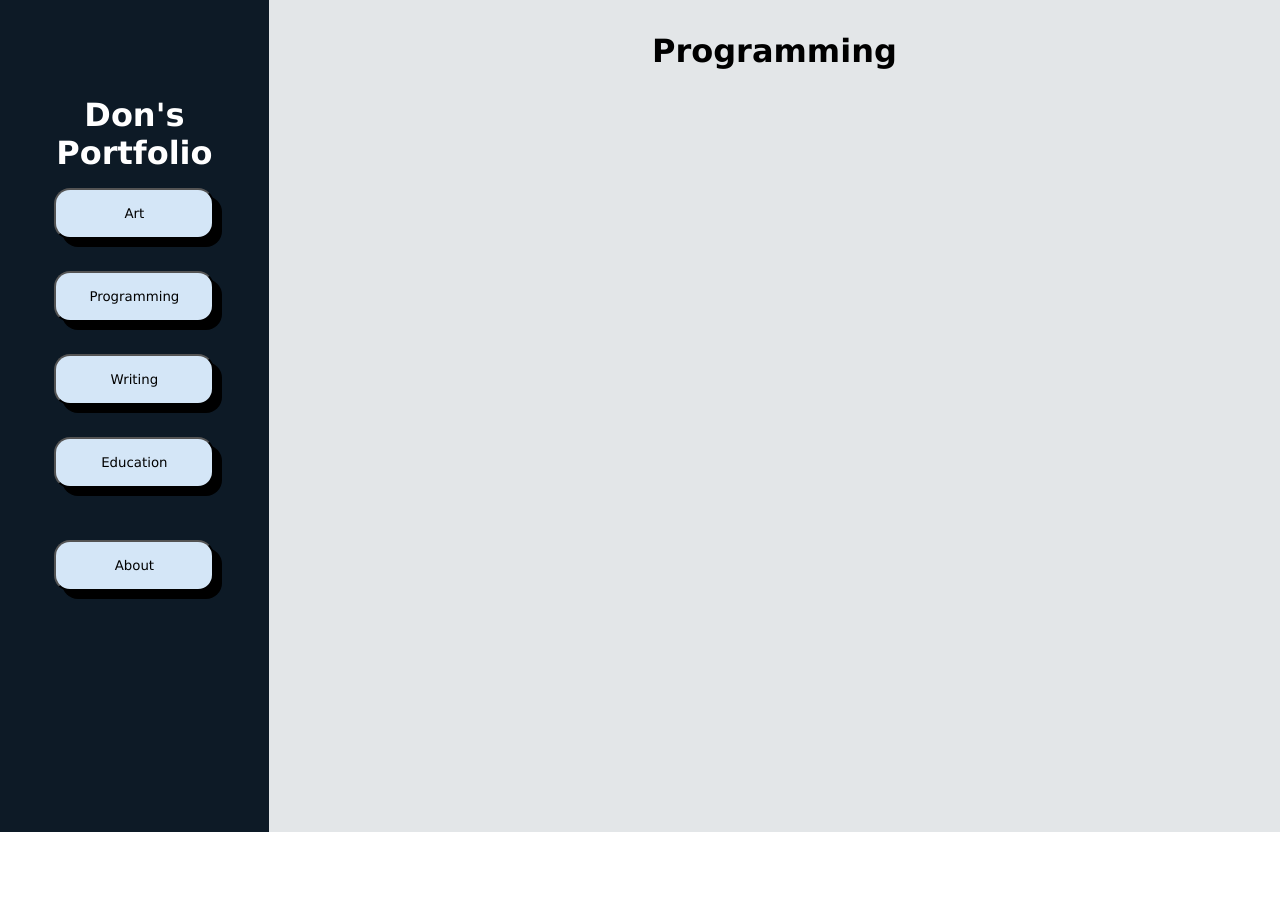
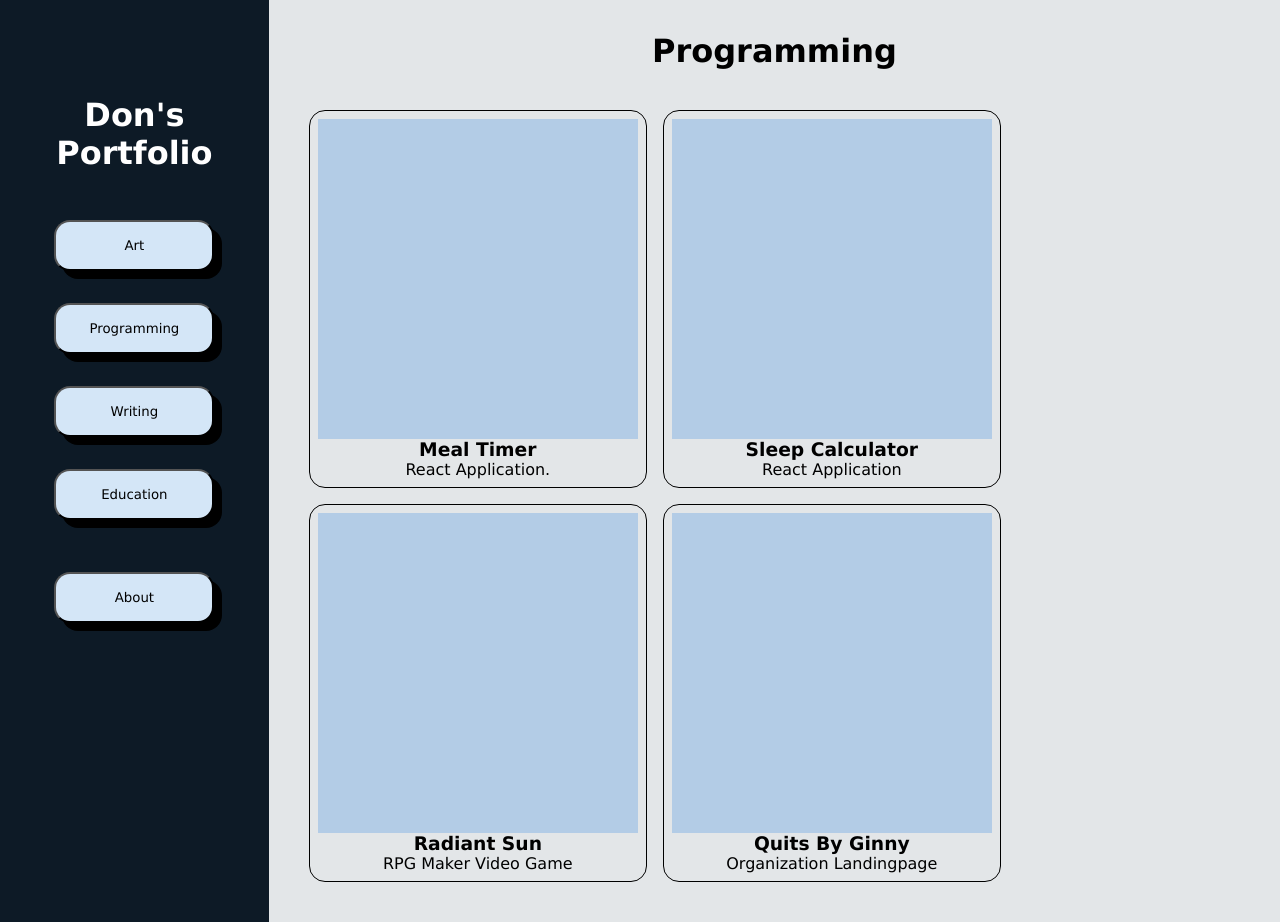
Before and after one commit to zen-da-baker/react-portfolio-site, a React (Create React App) app in the folder react-portfolio/: page / in a window 1280 px wide. Both pictures are taken after a click on the button "Programming". Before the commit the page ends 832 px from the top, so only its background shows below. Built offline with nearby package versions, Linux system fonts and the light colour scheme.

Commit message:
Demo programming gallery

```diff
--- a/react-portfolio/src/App.css
+++ b/react-portfolio/src/App.css
@@ -12,6 +12,10 @@ html {
 
 /* Typography
 ======================================================== */
+
+h1 {
+  margin-bottom: 2rem;
+}
 
 h1, h2, h3, p, button, li {
   font-family: Verdana, Geneva, Tahoma, sans-serif;
@@ -40,6 +44,8 @@ button {
 
   cursor: pointer;
 }
+
+
 
 /* Structure
 ======================================================== */
@@ -75,5 +81,11 @@ button {
   background-color: hsl(210, 50%, 80%);
   width: 20rem;
   height: 20rem;
-  margin: 1rem;
 }
+
+.card-frame {
+  border: 0.1rem solid black;
+  border-radius: 1rem;
+  margin: 0.5rem;
+  padding: 0.5rem;
+}
--- a/react-portfolio/src/components/About.js
+++ b/react-portfolio/src/components/About.js
@@ -8,6 +8,8 @@ export default function About() {
     return (
         <div className='app-body'>
             <h1>About</h1>
+
+            <p>Don is a web developer, writer, and artist.</p>
         </div>
     )
 }
--- a/react-portfolio/src/components/Art.js
+++ b/react-portfolio/src/components/Art.js
@@ -13,7 +13,7 @@ export default function Art() {
             <h1>Art</h1>
 
             <div className='gallery'>
-                <Card />
+                <Card title='Wallpaper' description='This is a wallpaper.'/>
                 <Card />
                 <Card />
             </div>
--- a/react-portfolio/src/components/Card.js
+++ b/react-portfolio/src/components/Card.js
@@ -1,10 +1,16 @@
 // Import React
 import React from 'react';
 
-export default function Card() {
+export default function Card(props) {
     return (
-        <div className='card'>
+        <div className='card-frame'>
+            <div className='card'>
 
+            </div>
+
+            <h3>{props.title}</h3>
+            <p>{props.description}</p>
         </div>
+
     )
 }
--- a/react-portfolio/src/components/Programming.js
+++ b/react-portfolio/src/components/Programming.js
@@ -4,10 +4,20 @@ import React from 'react';
 // Import Styles
 import '../App.css';
 
+// Import components
+import Card from './Card';
+
 export default function Programming() {
     return (
         <div className='app-body'>
             <h1>Programming</h1>
+
+            <div className='gallery'>
+                <Card title='Meal Timer' description='React Application.' />
+                <Card title='Sleep Calculator' description='React Application' />
+                <Card title='Radiant Sun' description='RPG Maker Video Game' />
+                <Card title='Quits By Ginny' description='Organization Landingpage' />
+            </div>
         </div>
     )
 }
```
